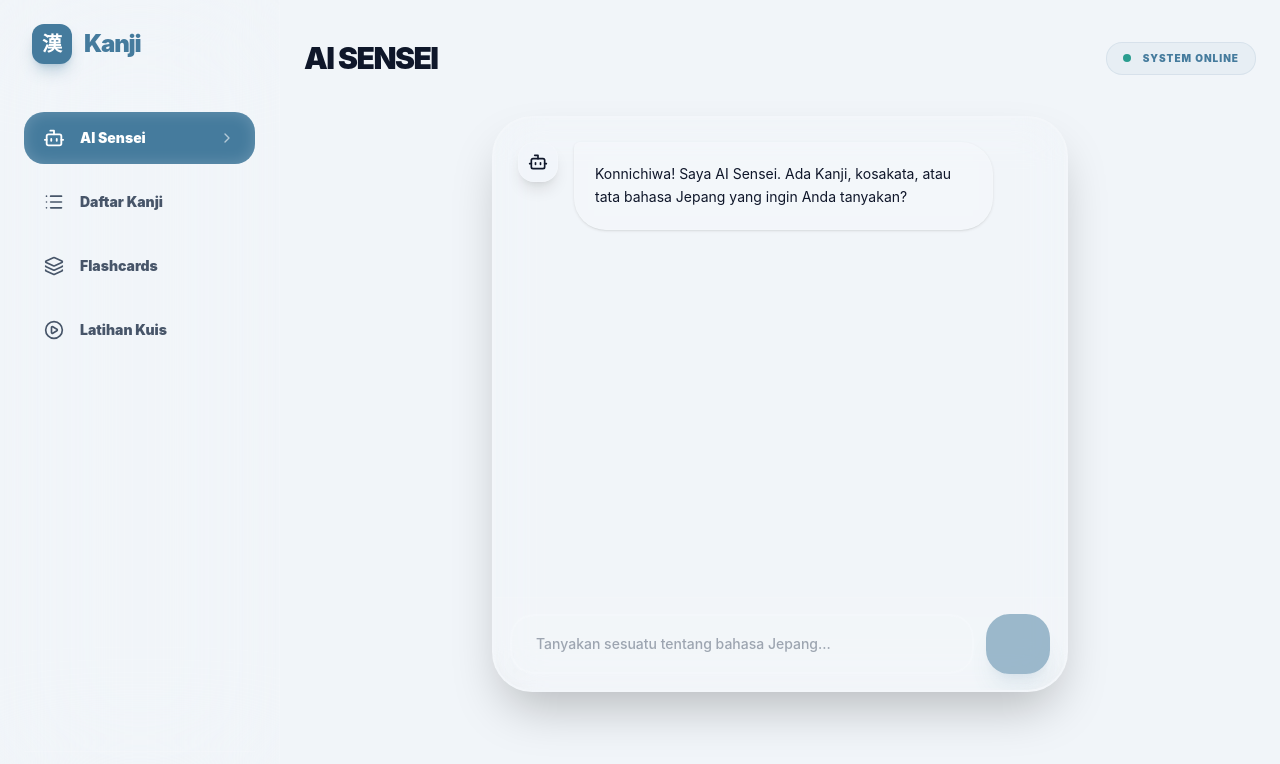
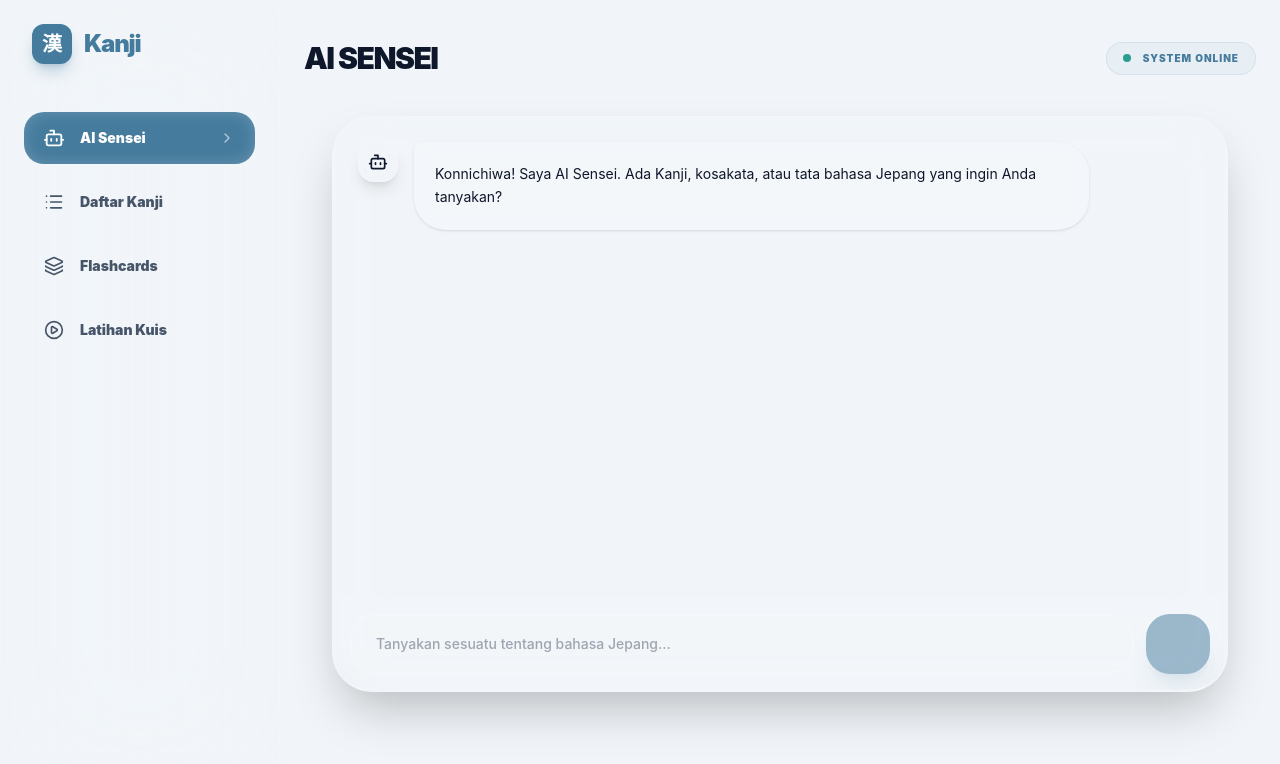
Before and after one commit to superdecrypt-dev/kanji, a React (Vite) app: page / in a window 1280 px wide. Both pictures are taken after a click on the button "AI Sensei". Shown: the top 764 px of the page. Built offline with nearby package versions, Linux system fonts and the light colour scheme.

Commit message:
style: widen AI Sensei chat container for better readability on desktop

```diff
--- a/src/components/AiSensei.tsx
+++ b/src/components/AiSensei.tsx
@@ -58,7 +58,7 @@ const AiSensei: React.FC = () => {
   };
 
   return (
-    <div className="flex flex-col h-[calc(100vh-14rem)] max-w-xl mx-auto space-y-6">
+    <div className="flex flex-col h-[calc(100vh-14rem)] max-w-4xl mx-auto space-y-6">
       <Card className="flex-1 overflow-hidden bg-white/5 backdrop-blur-xl border-2 border-white/10 rounded-[2.5rem] shadow-2xl flex flex-col">
         <CardContent className="flex-1 overflow-y-auto p-6 space-y-6 no-scrollbar">
           <AnimatePresence initial={false}>
```
